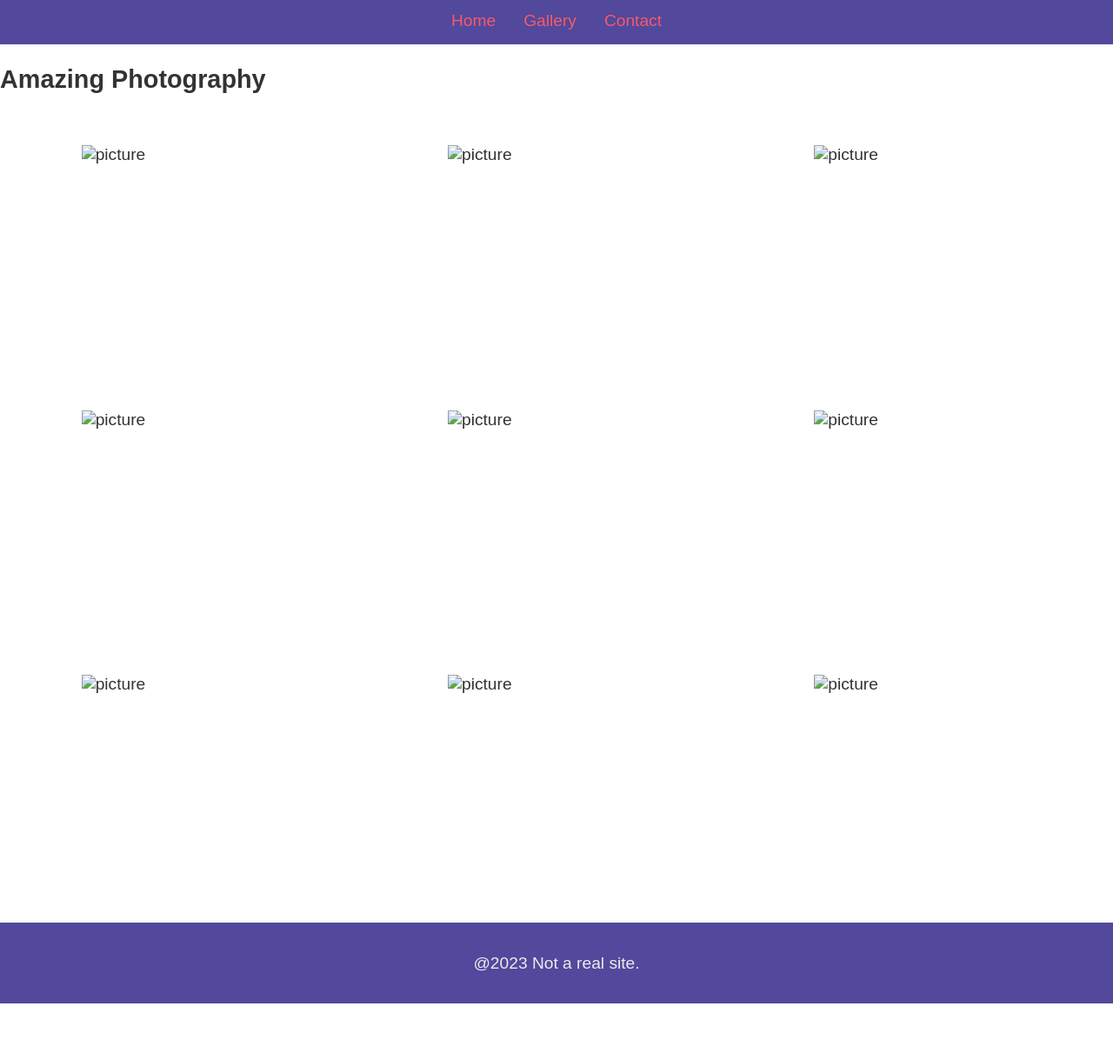
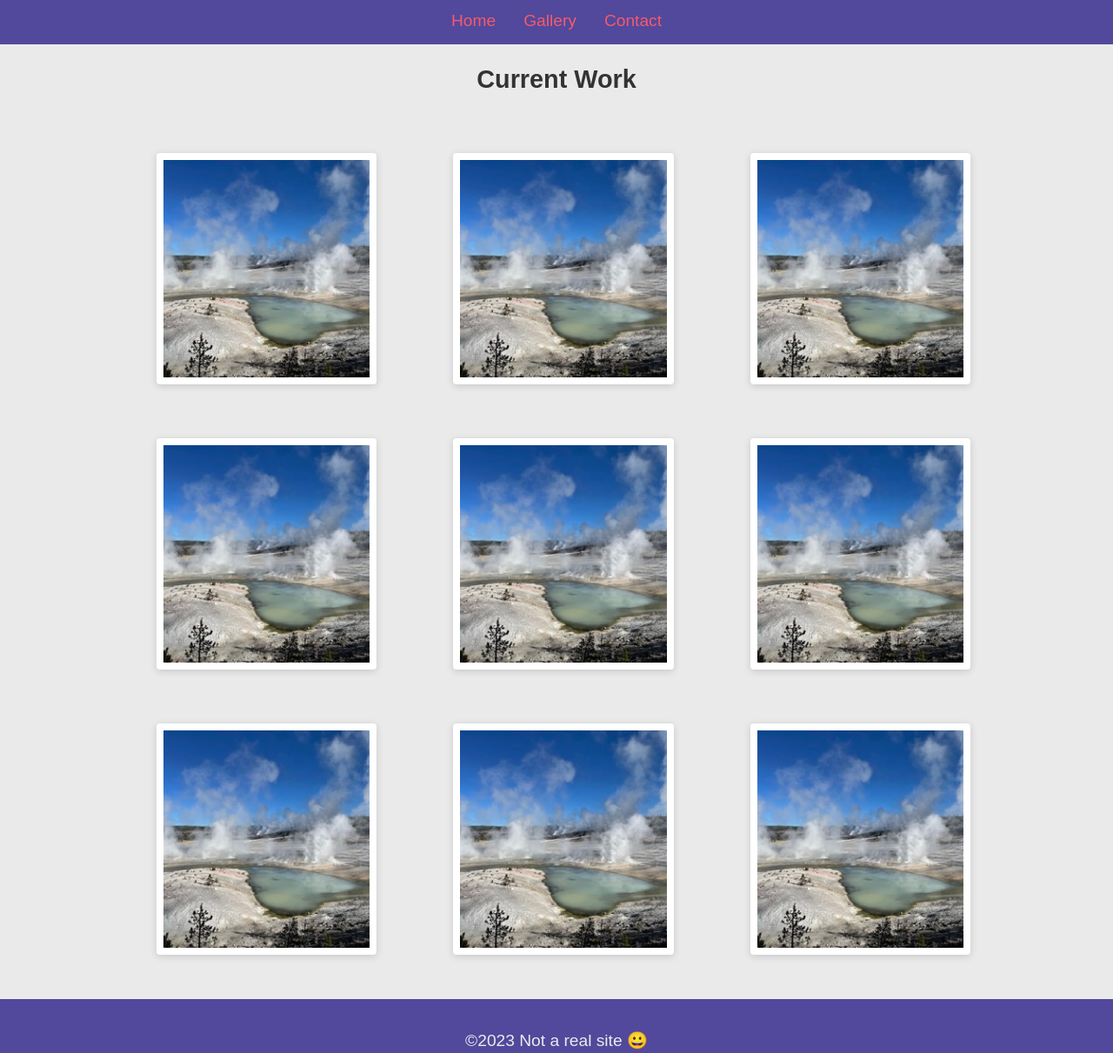
Before and after one commit to lachisholm/coolpics, a plain HTML site: page index.html in a window 1280 px wide. Shown: the part 120-1331 px from the top of the page at 87% size. Before the commit the page ends 1274 px from the top, so only its background shows below. Drawn offline with Linux system fonts and the light colour scheme; a web font is replaced by a local one.

Commit message:
css adds and a fix

```diff
--- a/coolpics.css
+++ b/coolpics.css
@@ -23,10 +23,15 @@ body {
     padding: 0;
 }
 
-h1, h2{
+h1 {
     font-family: var(--secondary-font);
 }
 
+h2 {
+
+    text-align: center;
+    margin-bottom: 1rem;
+}
 a:link,
 a:visited {
     color: var(--accent-color);
@@ -62,21 +67,37 @@ button {
 }
 
 
+body {
+    background-color: #eaeaea;
+}
+
+
+
 img {
     width: 250px;
     height: 250px;
     object-fit: cover;
     max-width: 100%;
     display: block;
-    margin: 0 auto;
+    box-shadow: 0 2px 8px rgba(0,0,0,0.2); /* subtle shadow */
+    border-radius: 4px; /* optional: adds soft corners */
+    background-color: white; /* helps shadow stand out */
+    padding: 8px;  /*Creates a visible border effect */
+    box-shadow: 0 2px 8px rgba(0,0,0,0.15); /* Soft shadow */
+    border-radius: 4px;   /* Slight rounding like the mockup */
 }
 
 
+
 .gallery {
+
     display: grid;
     grid-template-columns: 1fr;
-    gap: 1rem;
-    padding: 1rem;
+    gap: 1.5rem;
+    padding: 2rem;
+    max-width: 1000px;
+    margin: 0 auto;
+
 }
 
 /* commented out - so js will toggle instead*/
--- a/index.html
+++ b/index.html
@@ -50,34 +50,34 @@
     </header>
 
     <main>
-        <h2>Amazing Photography</h2>
+        <h2>Current Work</h2>
         <section class="gallery">
             <figure>
-                <img src="norris-sm.jpeg" alt="picture">
+                <img src="norris-sm.jpeg" alt="Small image of a lake geyser">
             </figure>
             <figure>
-                <img src="norris-sm.jpeg" alt="picture">
+                <img src="norris-sm.jpeg" alt="Wide view of the same geyser">
             </figure>
             <figure>
-                <img src="norris-sm.jpeg" alt="picture">
+                <img src="norris-sm.jpeg" alt="close up of geyser">
             </figure>
             <figure>
-                <img src="norris-sm.jpeg" alt="picture">
+                <img src="norris-sm.jpeg" alt="geyser landscape">
             </figure>
             <figure>
-                <img src="norris-sm.jpeg" alt="picture">
+                <img src="norris-sm.jpeg" alt="Close up of geyser front">
             </figure>
             <figure>
-                <img src="norris-sm.jpeg" alt="picture">
+                <img src="norris-sm.jpeg" alt="Scenic lake geyser">
             </figure>
             <figure>
-                <img src="norris-sm.jpeg" alt="picture">
+                <img src="norris-sm.jpeg" alt="Smaller view of geyser mist">
             </figure>
             <figure>
-                <img src="norris-sm.jpeg" alt="picture">
+                <img src="norris-sm.jpeg" alt="lake geyser wide frame">
             </figure>
             <figure>
-                <img src="norris-sm.jpeg" alt="picture">
+                <img src="norris-sm.jpeg" alt="Another angle of the lake geyser eruption">
             </figure>
 
         </section>
@@ -85,7 +85,7 @@
 
     <footer>
         <!-- Question how do I get the smiley face icon at the end of the sentance below? -->
-        <p>@2023 Not a real site. </p>
+        <p>©2023 Not a real site 😀</p>
     </footer>
 </body>
 </html>
```
Also changed, not shown: norris-full.jpeg (added), norris-sm.jpeg (added).
